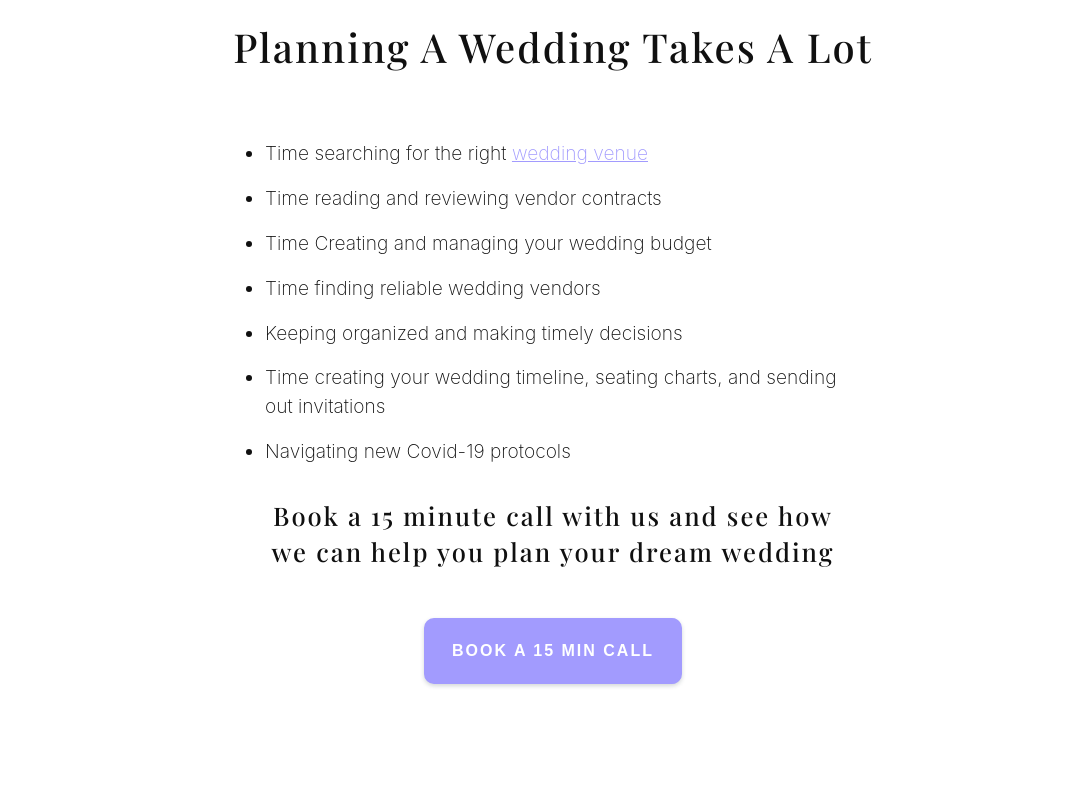
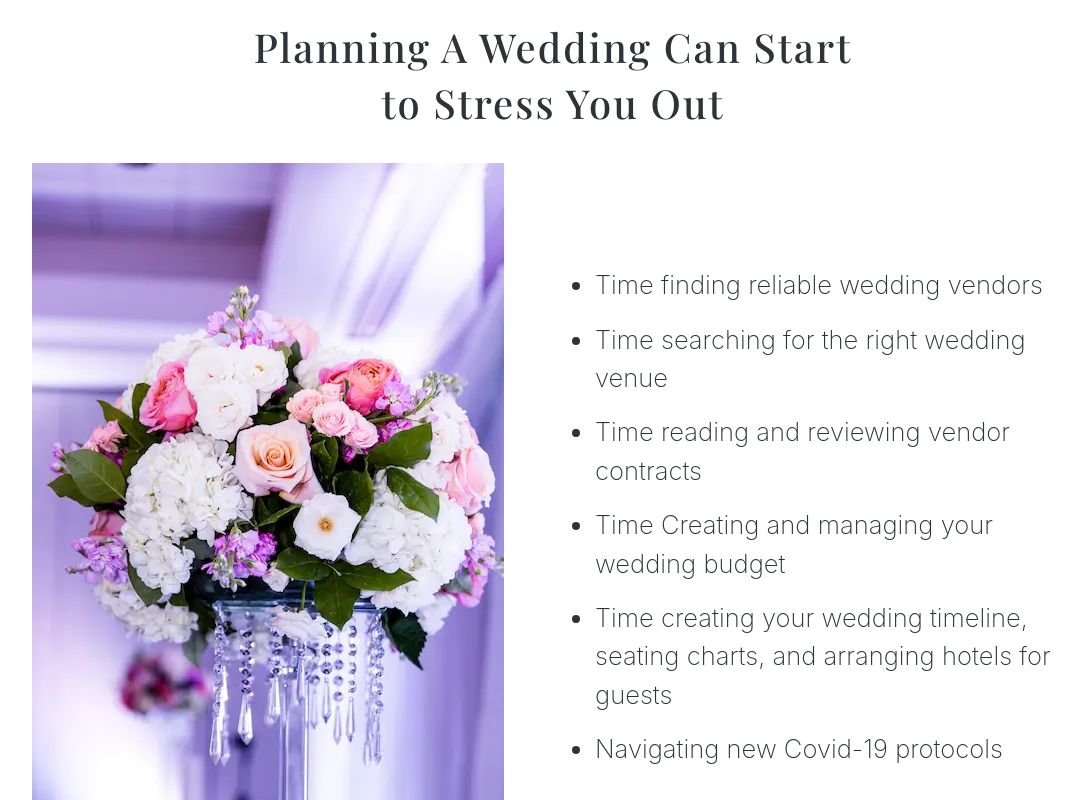
Before and after one commit to kgb4000/monica, a Next.js app: page /mitchellville in a window 1280 px wide. Shown: the part 1500-2300 px from the top of the page, without its empty margins (87-1169 px from the left). Built offline with nearby package versions, Linux system fonts and the light colour scheme.

Commit message:
Changed image sizes, and css

```diff
--- /dev/null
+++ b/components/PainSection.js
@@ -0,0 +1,79 @@
+import styled from 'styled-components'
+import Button from './Button'
+
+const calendly = 'https://calendly.com/monica-17/monica-browne-weddings-call'
+
+export default function PainSection({
+  title,
+  src,
+  alt,
+  pain1,
+  pain2,
+  pain3,
+  pain4,
+  pain5,
+  pain6,
+}) {
+  return (
+    <section className="container">
+      <Service>
+        <h2 className="title">{title}</h2>
+        <Painpoint>
+          <img src={src} alt={alt} loading="lazy" />
+          <div className="painpoints--content">
+            <PainPoints>
+              <li>{pain1}</li>
+              <li>{pain2}</li>
+              <li>{pain3}</li>
+              <li>{pain4}</li>
+              <li>{pain5}</li>
+              <li>{pain6}</li>
+            </PainPoints>
+          </div>
+        </Painpoint>
+      </Service>
+      <h3 className="center-text">
+        Book a 15 minute call with us and see how we can help you save time and
+        plan your dream wedding
+      </h3>
+      <div className="center">
+        <a href={calendly}>
+          <Button>Book a 15 min call</Button>
+        </a>
+      </div>
+    </section>
+  )
+}
+
+const Service = styled.div`
+  max-width: 70rem;
+  margin: 0 auto;
+`
+
+const Painpoint = styled.div`
+  @media (min-width: 768px) {
+    display: grid;
+    grid-template-columns: repeat(2, 1fr);
+    max-width: 1500px;
+    margin: 0 auto;
+    justify-content: flex-end;
+    justify-items: end;
+    grid-gap: 20px;
+    margin-bottom: 2rem;
+    align-items: center;
+
+    img {
+      margin-bottom: 1rem;
+    }
+  }
+`
+
+const PainPoints = styled('ul')`
+  padding: 0 2rem;
+
+  @media (min-width: 1000px) {
+    li {
+      font-size: 1.6rem;
+    }
+  }
+`
--- a/components/Testimonials.js
+++ b/components/Testimonials.js
@@ -7,18 +7,12 @@ export const Testimonial = styled('p')`
   margin-top: 2rem;
 
   @media (min-width: 768px) {
-      font-size: 1.4rem;
+      font-size: 1.6rem;
       line-height: 1.8;
       margin-top: 5rem;
     }
   }
 
-  @media (min-width: 1440px) {
-      font-size: 1.6rem;
-      line-height: 1.8;
-      margin-top: 5rem;
-    }
-  }
 `
 
 export const TestimonialAuthor = styled('p')`
--- a/pages/_document.js
+++ b/pages/_document.js
@@ -5,7 +5,6 @@ class MyDocument extends Document {
     return (
       <Html lang="en">
         <Head>
-          <link rel="preconnect" href="https://fonts.googleapis.com" />
           <link rel="preconnect" href="https://fonts.gstatic.com" crossorigin />
           <link
             href="https://fonts.googleapis.com/css2?family=Playfair+Display:wght@500&display=swap"
--- a/pages/mitchellville.js
+++ b/pages/mitchellville.js
@@ -7,6 +7,8 @@ import { Testimonial, TestimonialAuthor } from '../components/Testimonials'
 import Button from '../components/Button'
 import Simple from '../components/Simple'
 import { NextSeo } from 'next-seo'
+
+import PainSection from '../components/PainSection'
 
 const ModalVideo = dynamic(() => import('react-modal-video'))
 
@@ -39,7 +41,7 @@ export default function Potomac() {
       <NextSeo {...SEO} />
       <HeroSection
         heroText="Wedding Planning For Couples in Mitchellville"
-        subText="We Create Beautiful Weddings For Busy Couples in Rockville Maryland"
+        subText="We Create Beautiful Weddings For Busy Couples in Mitchellville Maryland"
         buttonText="Book a video call"
         backgroundImage="/images/walking-down-aisle.webp"
         buttonLink={calendly}
@@ -64,39 +66,17 @@ export default function Potomac() {
           </div>
         </section>
         <section className="container">
-          <div className="service-content">
-            <div className="painpoints">
-              <div className="painpoints--content">
-                <h2 className="title">Planning A Wedding Takes A Lot</h2>
-                <PainPoints>
-                  <li>
-                    Time searching for the right{' '}
-                    <Link href="https://tpc.com/potomac/weddings/">
-                      <a target="_blank">wedding venue</a>
-                    </Link>
-                  </li>
-                  <li>Time reading and reviewing vendor contracts</li>
-                  <li>Time Creating and managing your wedding budget</li>
-                  <li>Time finding reliable wedding vendors</li>
-                  <li>Keeping organized and making timely decisions</li>
-                  <li>
-                    Time creating your wedding timeline, seating charts, and
-                    sending out invitations
-                  </li>
-                  <li>Navigating new Covid-19 protocols</li>
-                </PainPoints>
-              </div>
-            </div>
-          </div>
-          <h3 className="center-text">
-            Book a 15 minute call with us and see how we can help you plan your
-            dream wedding
-          </h3>
-          <div className="center">
-            <a href={calendly}>
-              <Button>Book a 15 min call</Button>
-            </a>
-          </div>
+          <PainSection
+            title="Planning A Wedding Can Start to Stress You Out"
+            src="/images/wedding-floral-design-472.webp"
+            pain1="Time finding reliable wedding vendors"
+            pain2="Time searching for the right wedding venue"
+            pain3="Time reading and reviewing vendor contracts"
+            pain4="Time Creating and managing your wedding budget"
+            pain5="Time creating your wedding timeline, seating charts, and
+                    arranging hotels for guests"
+            pain6="Navigating new Covid-19 protocols"
+          />
         </section>
         <section className="container">
           <div className="content">
--- a/styles/globals.css
+++ b/styles/globals.css
@@ -15,7 +15,6 @@ body {
   color: #2d3436;
   text-rendering: optimizeLegibility;
   -webkit-font-smoothing: antialiased;
-  color: #101010;
   background-color: #f7f9fc;
 }
 
@@ -38,6 +37,7 @@ a {
 
 img {
   max-width: 100%;
+  height: auto;
   display: block;
   margin: 0 auto;
 }
@@ -139,7 +139,7 @@ ul li {
 @media (min-width: 768px) {
   p,
   ul li {
-    font-size: 1.2rem;
+    font-size: 1.6rem;
     font-weight: 200;
   }
 }
```
Also changed, not shown: pages/index.js (+15 -32 lines).
